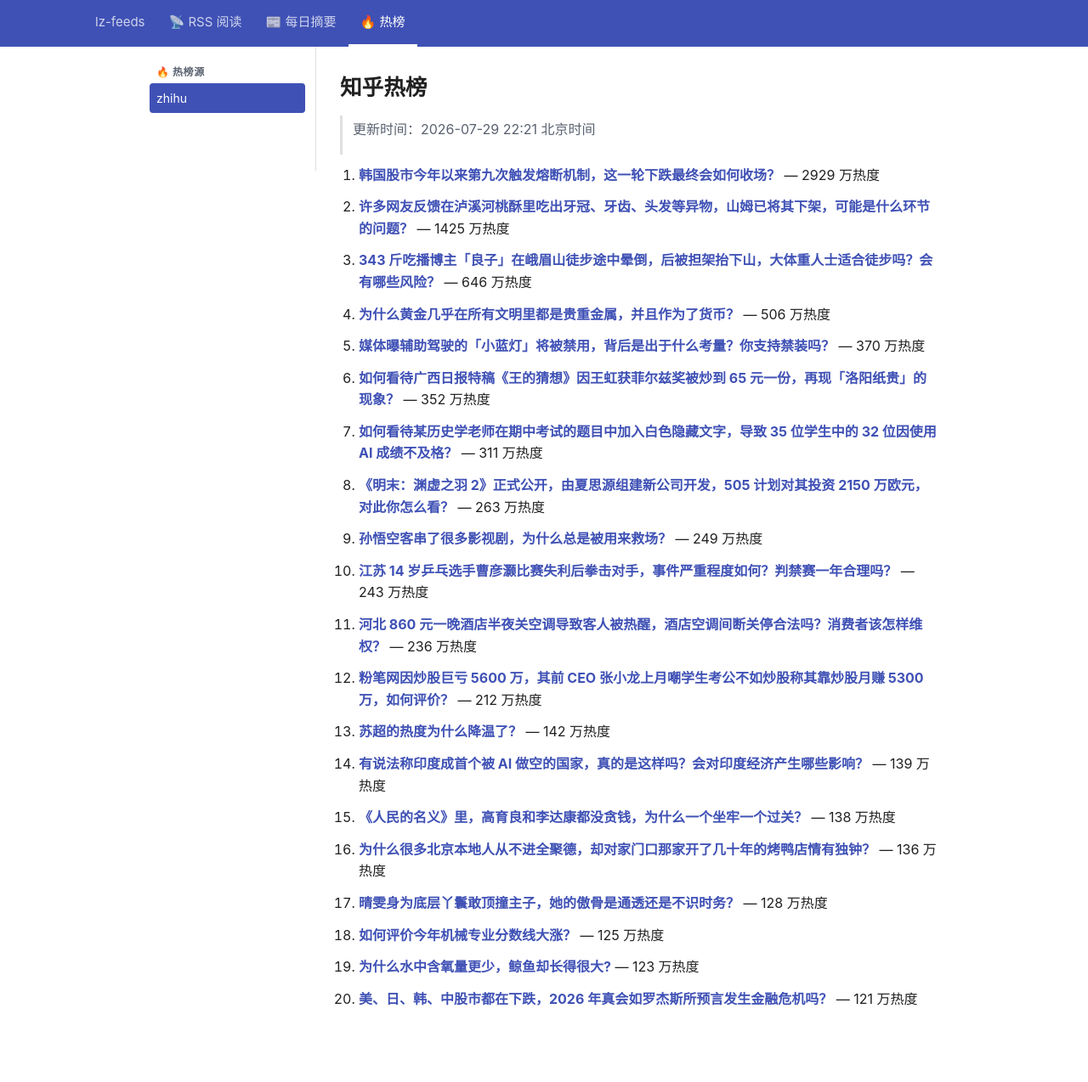
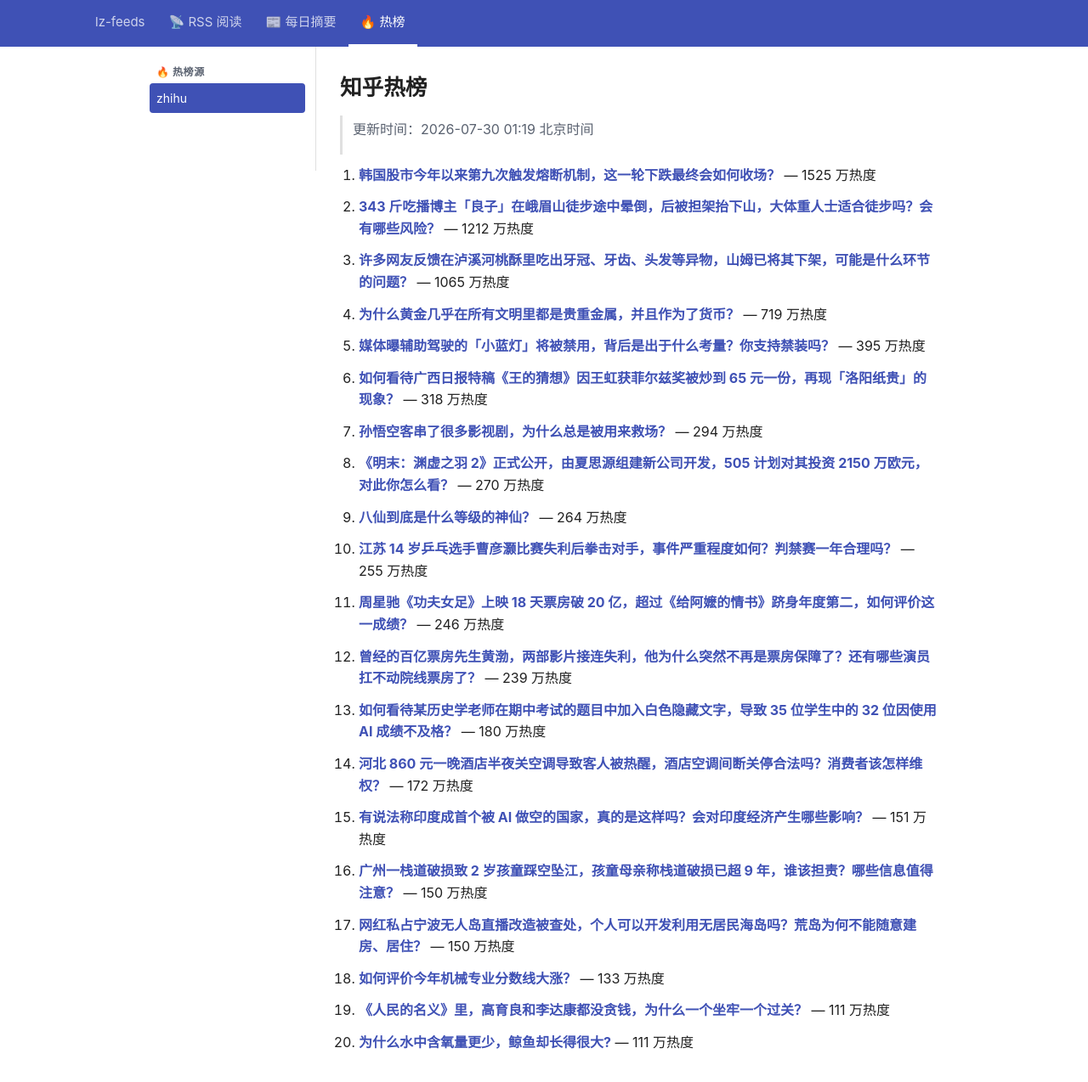
Before and after one commit to lizhang0101/lz-feeds, a Jekyll site: the page built from _hotlist/zhihu.md, in a window 1280 px wide and 1305 px high. Shown: the top 1274 px of the window at 85% size. Built offline with Jekyll 4.4.1, drawn with Linux system fonts in a browser that asks for light colours.

Commit message:
hotlist: 2026-07-29T17:19Z

```diff
--- a/_hotlist/zhihu.md
+++ b/_hotlist/zhihu.md
@@ -1,48 +1,48 @@
 ---
-updated: 2026-07-29 22:21 北京时间
+updated: 2026-07-30 01:19 北京时间
 count: 20
 ---
 
 # 知乎热榜
 
-> 更新时间：2026-07-29 22:21 北京时间
+> 更新时间：2026-07-30 01:19 北京时间
 
-1. **[韩国股市今年以来第九次触发熔断机制，这一轮下跌最终会如何收场？](https://www.zhihu.com/question/2065767078427113175)** — 2929 万热度
+1. **[韩国股市今年以来第九次触发熔断机制，这一轮下跌最终会如何收场？](https://www.zhihu.com/question/2065767078427113175)** — 1525 万热度
 
-2. **[许多网友反馈在泸溪河桃酥里吃出牙冠、牙齿、头发等异物，山姆已将其下架，可能是什么环节的问题？](https://www.zhihu.com/question/2065716053770859492)** — 1425 万热度
+2. **[343 斤吃播博主「良子」在峨眉山徒步途中晕倒，后被担架抬下山，大体重人士适合徒步吗？会有哪些风险？](https://www.zhihu.com/question/2065779470502465996)** — 1212 万热度
 
-3. **[343 斤吃播博主「良子」在峨眉山徒步途中晕倒，后被担架抬下山，大体重人士适合徒步吗？会有哪些风险？](https://www.zhihu.com/question/2065779470502465996)** — 646 万热度
+3. **[许多网友反馈在泸溪河桃酥里吃出牙冠、牙齿、头发等异物，山姆已将其下架，可能是什么环节的问题？](https://www.zhihu.com/question/2065716053770859492)** — 1065 万热度
 
-4. **[为什么黄金几乎在所有文明里都是贵重金属，并且作为了货币？](https://www.zhihu.com/question/23846763)** — 506 万热度
+4. **[为什么黄金几乎在所有文明里都是贵重金属，并且作为了货币？](https://www.zhihu.com/question/23846763)** — 719 万热度
 
-5. **[媒体曝辅助驾驶的「小蓝灯」将被禁用，背后是出于什么考量？你支持禁装吗？](https://www.zhihu.com/question/2065809494173377572)** — 370 万热度
+5. **[媒体曝辅助驾驶的「小蓝灯」将被禁用，背后是出于什么考量？你支持禁装吗？](https://www.zhihu.com/question/2065809494173377572)** — 395 万热度
 
-6. **[如何看待广西日报特稿《王的猜想》因王虹获菲尔兹奖被炒到 65 元一份，再现「洛阳纸贵」的现象？](https://www.zhihu.com/question/2065739488693899762)** — 352 万热度
+6. **[如何看待广西日报特稿《王的猜想》因王虹获菲尔兹奖被炒到 65 元一份，再现「洛阳纸贵」的现象？](https://www.zhihu.com/question/2065739488693899762)** — 318 万热度
 
-7. **[如何看待某历史学老师在期中考试的题目中加入白色隐藏文字，导致 35 位学生中的 32 位因使用 AI 成绩不及格？](https://www.zhihu.com/question/2065158710427751418)** — 311 万热度
+7. **[孙悟空客串了很多影视剧，为什么总是被用来救场？](https://www.zhihu.com/question/2064400500926189976)** — 294 万热度
 
-8. **[《明末：渊虚之羽 2》正式公开，由夏思源组建新公司开发，505 计划对其投资 2150 万欧元，对此你怎么看？](https://www.zhihu.com/question/2065822635464958698)** — 263 万热度
+8. **[《明末：渊虚之羽 2》正式公开，由夏思源组建新公司开发，505 计划对其投资 2150 万欧元，对此你怎么看？](https://www.zhihu.com/question/2065822635464958698)** — 270 万热度
 
-9. **[孙悟空客串了很多影视剧，为什么总是被用来救场？](https://www.zhihu.com/question/2064400500926189976)** — 249 万热度
+9. **[八仙到底是什么等级的神仙？](https://www.zhihu.com/question/359907932)** — 264 万热度
 
-10. **[江苏 14 岁乒乓选手曹彦灏比赛失利后拳击对手，事件严重程度如何？判禁赛一年合理吗？](https://www.zhihu.com/question/2065664493460493869)** — 243 万热度
+10. **[江苏 14 岁乒乓选手曹彦灏比赛失利后拳击对手，事件严重程度如何？判禁赛一年合理吗？](https://www.zhihu.com/question/2065664493460493869)** — 255 万热度
 
-11. **[河北 860 元一晚酒店半夜关空调导致客人被热醒，酒店空调间断关停合法吗？消费者该怎样维权？](https://www.zhihu.com/question/2065344071745233365)** — 236 万热度
+11. **[周星驰《功夫女足》上映 18 天票房破 20 亿，超过《给阿嬷的情书》跻身年度第二，如何评价这一成绩？](https://www.zhihu.com/question/2065509466343044069)** — 246 万热度
 
-12. **[粉笔网因炒股巨亏 5600 万，其前 CEO 张小龙上月嘲学生考公不如炒股称其靠炒股月赚 5300 万，如何评价？](https://www.zhihu.com/question/2065741787428295236)** — 212 万热度
+12. **[曾经的百亿票房先生黄渤，两部影片接连失利，他为什么突然不再是票房保障了？还有哪些演员扛不动院线票房了？](https://www.zhihu.com/question/2041688424608952500)** — 239 万热度
 
-13. **[苏超的热度为什么降温了？](https://www.zhihu.com/question/2064631785892454410)** — 142 万热度
+13. **[如何看待某历史学老师在期中考试的题目中加入白色隐藏文字，导致 35 位学生中的 32 位因使用 AI 成绩不及格？](https://www.zhihu.com/question/2065158710427751418)** — 180 万热度
 
-14. **[有说法称印度成首个被 AI 做空的国家，真的是这样吗？会对印度经济产生哪些影响？](https://www.zhihu.com/question/2065710393360479149)** — 139 万热度
+14. **[河北 860 元一晚酒店半夜关空调导致客人被热醒，酒店空调间断关停合法吗？消费者该怎样维权？](https://www.zhihu.com/question/2065344071745233365)** — 172 万热度
 
-15. **[《人民的名义》里，高育良和李达康都没贪钱，为什么一个坐牢一个过关？](https://www.zhihu.com/question/2061881728478737461)** — 138 万热度
+15. **[有说法称印度成首个被 AI 做空的国家，真的是这样吗？会对印度经济产生哪些影响？](https://www.zhihu.com/question/2065710393360479149)** — 151 万热度
 
-16. **[为什么很多北京本地人从不进全聚德，却对家门口那家开了几十年的烤鸭店情有独钟？](https://www.zhihu.com/question/2058200201479677540)** — 136 万热度
+16. **[广州一栈道破损致 2 岁孩童踩空坠江，孩童母亲称栈道破损已超 9 年，谁该担责？哪些信息值得注意？](https://www.zhihu.com/question/2065157738481586639)** — 150 万热度
 
-17. **[晴雯身为底层丫鬟敢顶撞主子，她的傲骨是通透还是不识时务？](https://www.zhihu.com/question/2059380536976602899)** — 128 万热度
+17. **[网红私占宁波无人岛直播改造被查处，个人可以开发利用无居民海岛吗？荒岛为何不能随意建房、居住？](https://www.zhihu.com/question/2065709716009743417)** — 150 万热度
 
-18. **[如何评价今年机械专业分数线大涨？](https://www.zhihu.com/question/2064628663983793999)** — 125 万热度
+18. **[如何评价今年机械专业分数线大涨？](https://www.zhihu.com/question/2064628663983793999)** — 133 万热度
 
-19. **[为什么水中含氧量更少，鲸鱼却长得很大?](https://www.zhihu.com/question/2007787270053328648)** — 123 万热度
+19. **[《人民的名义》里，高育良和李达康都没贪钱，为什么一个坐牢一个过关？](https://www.zhihu.com/question/2061881728478737461)** — 111 万热度
 
-20. **[美、日、韩、中股市都在下跌，2026 年真会如罗杰斯所预言发生金融危机吗？](https://www.zhihu.com/question/2065446585165509621)** — 121 万热度
+20. **[为什么水中含氧量更少，鲸鱼却长得很大?](https://www.zhihu.com/question/2007787270053328648)** — 111 万热度
```
